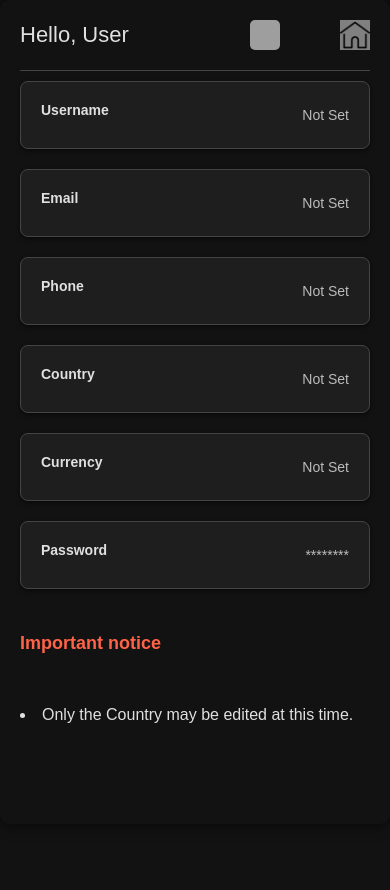
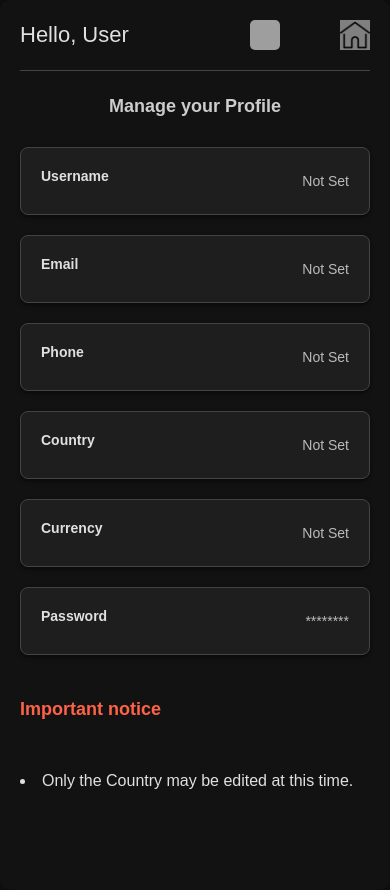
Before and after one commit to Slicedpineapples/CashFlow, a Flask app: template front/templates/profile.html in a window 390 px wide. Before the commit the page ends 723 px from the top, so only its background shows below. Run offline with Flask 3, Linux system fonts and the light colour scheme; the template is opened without the code that fills it, so the values that code supplies are empty; grey boxes are pictures that could not be loaded.

Commit message:
Final icing

```diff
--- a/front/style/style.css
+++ b/front/style/style.css
@@ -479,7 +479,7 @@ body {
 }
 
 .profile .section h2 {
-    font-size: 24px;
+    font-size: 18px;
     text-align: center;
     margin-bottom: 30px;
     color: #444;
@@ -558,7 +558,7 @@ body {
     }
 
     .profile h2 {
-        font-size: 22px;
+        font-size: 18px;
     }
 
     #profileMessage {
--- a/front/style/style1.css
+++ b/front/style/style1.css
@@ -481,7 +481,7 @@ body {
 }
 
 .profile .section h2 {
-    font-size: 24px;
+    font-size: 18px;
     text-align: center;
     margin-bottom: 30px;
     color: #ccc; /* Light text color */
@@ -554,7 +554,7 @@ body {
     }
 
     .profile h2 {
-        font-size: 22px;
+        font-size: 18px;
     }
 
     #profileMessage {
--- a/front/templates/profile.html
+++ b/front/templates/profile.html
@@ -18,6 +18,7 @@
 
         <div class="content">
             <div class="section">
+                <h2>Manage your Profile</h2>
                 <div class="card profile-card">
                     <div class="label">Username</div>
                     <div class="value" id="profileUsername"></div>
```
